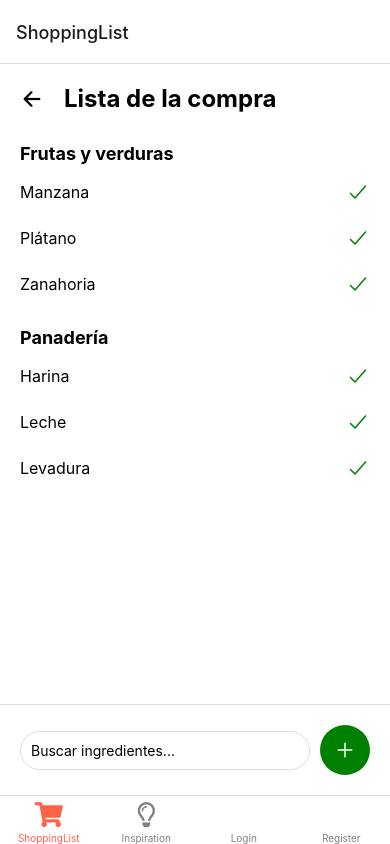
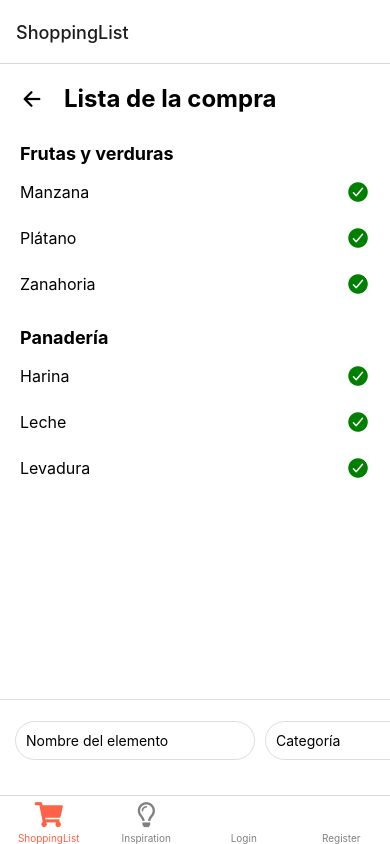
Before and after one commit to Caryon-App/Caryon, a React Native app: screen /ShoppingList in a window 390 px wide. Built offline with nearby package versions, Linux system fonts and the light colour scheme.

Commit message:
Lista de la compra completa

```diff
--- /dev/null
+++ b/src/components/shoplist/AddIttemsButton.jsx
@@ -0,0 +1,44 @@
+import React, { useState } from 'react';
+import { TextInput, TouchableOpacity, KeyboardAvoidingView, Platform } from 'react-native';
+import { Ionicons } from '@expo/vector-icons';
+import styles from '../../styles/ShopStyles';
+import { View } from 'react-native-web';
+
+const AddItemsButton = ({ addNewItem }) => {
+    const [newItemName, setNewItemName] = useState('');
+    const [category, setCategory] = useState('');
+
+    const handleAddItem = () => {
+        if (newItemName && category) {
+            addNewItem(category, newItemName);
+            setNewItemName('');
+            setCategory('');
+        }
+    };
+
+    return (
+        <KeyboardAvoidingView
+        style={styles.footer}
+        behavior={Platform.OS === 'ios' ? 'padding' : null}
+        keyboardVerticalOffset={Platform.OS === 'ios' ? 120 : 0} // Ajusta esto según sea necesario
+        >
+            <TextInput
+                style={styles.searchInput}
+                placeholder="Nombre del elemento"
+                value={newItemName}
+                onChangeText={setNewItemName}
+            />
+            <TextInput
+                style={styles.searchInput}
+                placeholder="Categoría"
+                value={category}
+                onChangeText={setCategory}
+            />
+            <TouchableOpacity style={styles.addButton} onPress={handleAddItem}>
+                <Ionicons name="add" size={24} color="white" />
+            </TouchableOpacity>
+        </KeyboardAvoidingView>
+    );
+};
+
+export default AddItemsButton;
--- a/src/components/shoplist/Footer.jsx
+++ /dev/null
@@ -1,19 +0,0 @@
-import React from 'react';
-import { View, TextInput, TouchableOpacity } from 'react-native';
-import { Ionicons } from '@expo/vector-icons';
-import styles from '../../styles/ShopStyles';
-
-const Footer = () => (
-    <View style={styles.footer}>
-        <TextInput
-            style={styles.searchInput}
-            placeholder="Buscar ingredientes..."
-            // Aquí la lógica para manejar el texto de búsqueda
-        />
-        <TouchableOpacity style={styles.addButton}>
-            <Ionicons name="add" size={24} color="white" />
-        </TouchableOpacity>
-    </View>
-);
-
-export default Footer;
--- a/src/components/shoplist/ShopItem.jsx
+++ b/src/components/shoplist/ShopItem.jsx
@@ -1,19 +1,30 @@
-import React from 'react';
-import { View, Text } from 'react-native';
+import React, { useState } from 'react';
+import { View, Text, TouchableOpacity } from 'react-native';
 import { Ionicons } from '@expo/vector-icons';
 import styles from '../../styles/ShopStyles';
 import PropTypes from 'prop-types';
 
-const ShopItem = ({ name }) => (
-  <View style={styles.item}>
-    <Text style={styles.itemName}>{name}</Text>
-    <Ionicons name="checkmark" size={24} color="green" />
-  </View>
-);
+const ShopItem = ({ name }) => {
+  const [checked, setChecked] = useState(false);
+
+  const toggleChecked = () => {
+    setChecked(!checked);
+  };
+
+  return (
+    <TouchableOpacity style={styles.item} onPress={toggleChecked}>
+      <Text style={styles.itemName}>{name}</Text>
+      {checked ? (
+        <Ionicons name="close-circle" size={24} color="red" />
+      ) : (
+        <Ionicons name="checkmark-circle" size={24} color="green" />
+      )}
+    </TouchableOpacity>
+  );
+};
 
 ShopItem.propTypes = {
-    name: PropTypes.string.isRequired,
-    };
-
+  name: PropTypes.string.isRequired,
+};
 
 export default ShopItem;
--- a/src/components/shoplist/ShoppingList.jsx
+++ b/src/components/shoplist/ShoppingList.jsx
@@ -4,20 +4,18 @@ import Section from './Section';
 import ShopItem from './ShopItem';
 import styles from '../../styles/ShopStyles';
 
-const ShoppingList = () => (
+const ShoppingList = ({ items }) => (
   <ScrollView style={styles.listContainer}>
-    <Section title="Frutas y verduras">
-      <ShopItem name="Manzana" />
-      <ShopItem name="Plátano" />
-      <ShopItem name="Zanahoria" />
-    </Section>
-    <Section title="Panadería">
-      <ShopItem name="Harina" />
-      <ShopItem name="Leche" />
-      <ShopItem name="Levadura" />
-    </Section>
-    {/* Más secciones si es necesario */}
+    {items.map((section, index) => (
+      <Section key={index} title={section.title}>
+        {section.items.map((item, idx) => (
+          <ShopItem key={idx} name={item.name} checked={item.checked} />
+        ))}
+      </Section>
+    ))}
   </ScrollView>
 );
 
+
+
 export default ShoppingList;
--- a/src/screens/main/ShoppingListScreen.js
+++ b/src/screens/main/ShoppingListScreen.js
@@ -1,16 +1,65 @@
-import React from "react";
+import React, { useState } from "react";
 import { View } from "react-native";
 import Header from "../../components/shoplist/Header";
 import ShoppingList from "../../components/shoplist/ShoppingList";
-import Footer from "../../components/shoplist/Footer";
+import AddIttemsButton from "../../components/shoplist/AddIttemsButton";
 import styles from "../../styles/ShopStyles";
 
 const ShoppingListScreen = () => {
+  const [items, setItems] = useState([
+    {
+      title: "Frutas y verduras",
+      items: [
+        { name: "Manzana", checked: false },
+        { name: "Plátano", checked: false },
+        { name: "Zanahoria", checked: false },
+      ],
+    },
+    {
+      title: "Panadería",
+      items: [
+        { name: "Harina", checked: false },
+        { name: "Leche", checked: false },
+        { name: "Levadura", checked: false },
+      ],
+    },
+  ]);
+
+  const addItem = (category, newItemName) => {
+    const existingSectionIndex = items.findIndex(
+      (section) => section.title === category
+    );
+
+    if (existingSectionIndex !== -1) {
+      // La sección ya existe, agregamos el elemento a esa sección
+      const newItems = items.map((section, index) => {
+        if (index === existingSectionIndex) {
+          return {
+            ...section,
+            items: [...section.items, { name: newItemName, checked: false }],
+          };
+        }
+        return section;
+      });
+
+      setItems(newItems);
+    } else {
+      // La sección no existe, agregamos una nueva sección
+      setItems([
+        ...items,
+        {
+          title: category,
+          items: [{ name: newItemName, checked: false }],
+        },
+      ]);
+    }
+  };
+
   return (
     <View style={styles.container}>
       <Header title="Lista de la compra" />
-      <ShoppingList />
-      <Footer />
+      <ShoppingList items={items} />
+      <AddIttemsButton addNewItem={addItem} />
     </View>
   );
 };
--- a/src/styles/ShopStyles.js
+++ b/src/styles/ShopStyles.js
@@ -38,7 +38,8 @@ export default StyleSheet.create({
   },
   footer: {
     flexDirection: "row",
-    padding: 20,
+    padding: 15,
+    marginBottom: 15,
     alignItems: "center",
     justifyContent: "space-between",
     borderTopWidth: 1,
```
